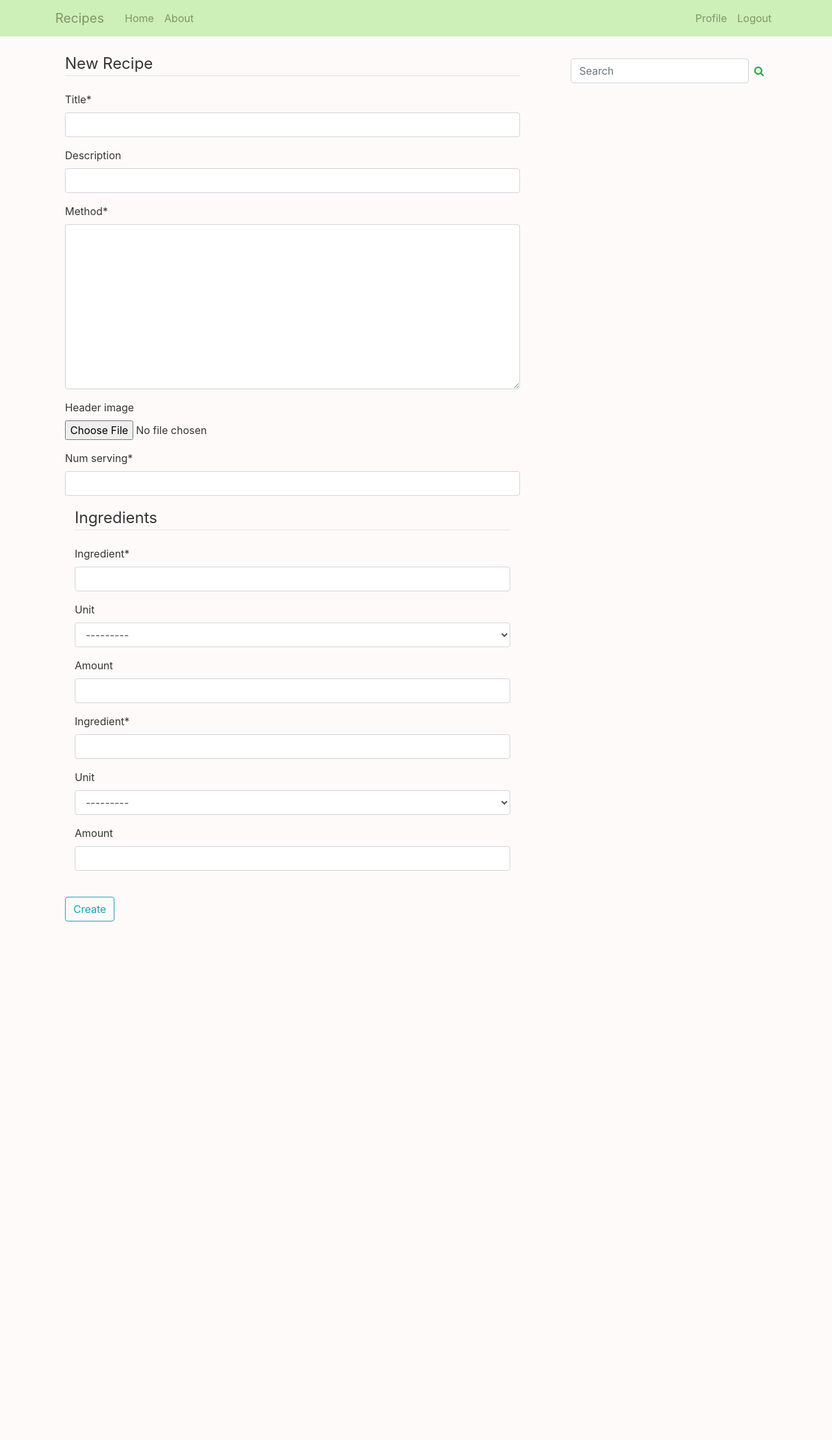
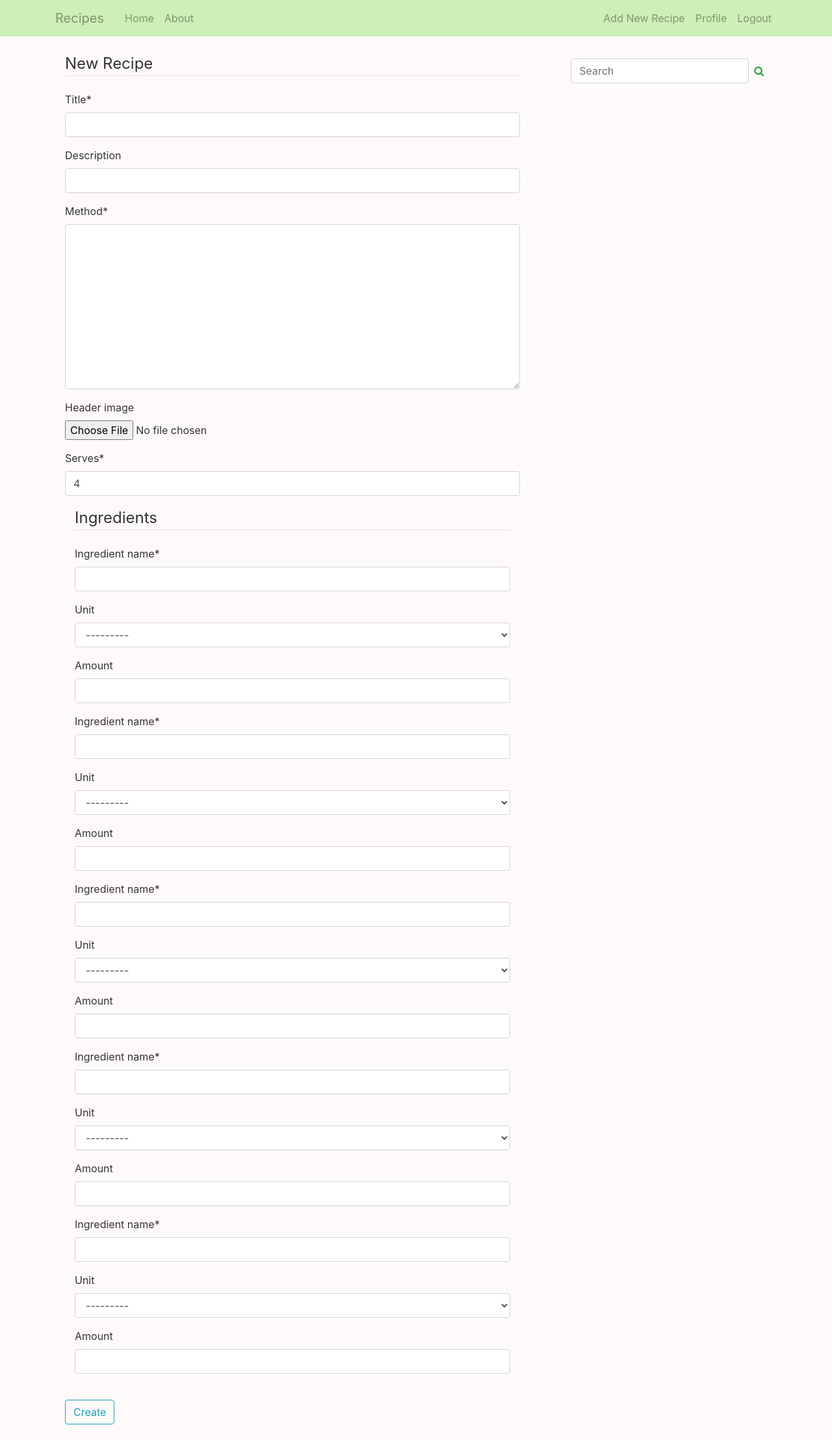
Before and after one commit to MukaiC/recipes, a Django app: page /recipe/new/ in a window 1280 px wide. Shown: the whole page at 65% size. Before the commit the page ends 1418 px from the top, so only its background shows below. Run offline with Django 3.2, Linux system fonts and the light colour scheme; the visitor is signed in with stand-in values (Sample User, id 1); some libraries are stand-ins or nearby versions.

Commit message:
Modified create view, changed amount in RecipeIngredient to CharField, added link to create new recipe page, added ingredients' amount and unit to recipe detail page

```diff
--- a/recipes/forms.py
+++ b/recipes/forms.py
@@ -3,26 +3,33 @@ from django.forms.models import inlineformset_factory
 from .models import User, Recipe, Ingredient, RecipeIngredient
 
 class RecipeCreateForm(forms.ModelForm):
+    def __init__(self, *args, **kwargs):
+        super(RecipeCreateForm, self).__init__(*args, **kwargs)
+        self.fields['num_serving'].initial = 4
     class Meta:
         model = Recipe
         # exclude = ['author', 'date_posted']
         exclude = ['author', 'ingredients', 'date_posted']
         labels = {
-            'name': 'Title'
+            'name': 'Title',
+            'num_serving': 'Serves'
         }
 
-class IngredientAddForm(forms.ModelForm):
-    class Meta:
-        model = Ingredient
-        fields = ['name']
-        labels = {
-            'name': 'Cannot find your ingredient in the list? Add it here'
-        }
+# class IngredientAddForm(forms.ModelForm):
+#     class Meta:
+#         model = Ingredient
+#         fields = ['name']
+#         labels = {
+#             'name': 'Cannot find your ingredient in the list? Add it here'
+#         }
 
 class RecipeIngredientForm(forms.ModelForm):
     class Meta:
         model = RecipeIngredient
         fields = ['ingredient', 'unit', 'amount']
+        labels = {
+            'ingredient': 'Ingredient name'
+        }
         widgets = {
             'ingredient': forms.TextInput(),
             'class': 'form-control'
@@ -36,4 +43,4 @@ class RecipeIngredientForm(forms.ModelForm):
     #     return self.cleaned_data
 
 
-RecipeIngredientFormSet = inlineformset_factory(Recipe, RecipeIngredient, form=RecipeIngredientForm, extra=2, can_delete=False)
+RecipeIngredientFormSet = inlineformset_factory(Recipe, RecipeIngredient, form=RecipeIngredientForm, extra=5, can_delete=False)
--- a/recipes/models.py
+++ b/recipes/models.py
@@ -9,10 +9,11 @@ UNIT_CHOICES =  [
     ('tbs', 'tbs'),
     ('tsp', 'tsp'),
     ('cup', 'cup'),
+    ('cups', 'cups'),
     ('g', 'g'),
     ('kg','kg'),
     ('ml', 'ml'),
-    ('l', 'litre')
+    ('l', 'L')
 ]
 
 # Cannot be moved to users.models.py mid-project due to dependancy issues
@@ -72,10 +73,12 @@ class RecipeIngredient(models.Model):
     recipe = models.ForeignKey('Recipe', on_delete=models.CASCADE, related_name='recipeingredients')
     ingredient = models.ForeignKey('Ingredient', on_delete=models.CASCADE, related_name='recipeingredients')
     unit = models.CharField(max_length=30, blank=True, choices=UNIT_CHOICES)
-    amount = models.DecimalField(max_digits=4, decimal_places=2, null=True, blank=True)
+    amount = models.CharField(max_length=30, null=True, blank=True)
+    # amount = models.DecimalField(max_digits=5, decimal_places=2, null=True, blank=True)
 
     def __str__(self):
-        return f"{self.ingredient} for {self.recipe} recipe"
+        return self.ingredient.name
+        # return f"{self.ingredient} for {self.recipe} recipe"
 
 # class Image(models.Model):
 #     recipe = models.ForeignKey('Recipe', on_delete=models.CASCADE, related_name='image')
--- a/recipes/templates/recipes/layout.html
+++ b/recipes/templates/recipes/layout.html
@@ -35,6 +35,7 @@
             <!-- Navbar Right Side -->
             <div class="navbar-nav">
               {% if user.is_authenticated %}
+                <a class="nav-item nav-link" href="{% url 'recipes:create' %}">Add New Recipe</a>
                 <a class="nav-item nav-link" href="{% url 'profile' %}">Profile</a>
                 <a class="nav-item nav-link" href="{% url 'logout' %}">Logout</a>
               {% else %}
--- a/recipes/views.py
+++ b/recipes/views.py
@@ -6,7 +6,7 @@ from django.shortcuts import render, redirect
 from django.views.generic import ListView, DetailView, CreateView
 from django.views.generic.edit import ModelFormMixin
 from .models import User, Recipe, Ingredient, RecipeIngredient
-from .forms import RecipeCreateForm, IngredientAddForm, RecipeIngredientForm, RecipeIngredientFormSet
+from .forms import RecipeCreateForm, RecipeIngredientForm, RecipeIngredientFormSet
 
 
 
@@ -65,7 +65,15 @@ class RecipeCreateView(CreateView):
                 r_i.ingredient = Ingredient.objects.get(name=ing)
                 r_i.unit = form['unit'].value()
                 # r_i.amount = form['amount'].value()
-                r_i.amount = float(form['amount'].value())
+                r_i.amount = form['amount'].value()
+
+                # amount = form['amount'].value()
+                # if amount == '':
+                #     r_i.amount = '0.00'
+                # else:
+                #     r_i.amount = float(amount)
+
+                    # r_i.amount = float(form['amount'].value())
                 r_i.save()
 
         try:
```
Also changed, not shown: recipes/templates/recipes/recipe.html (+6 -2 lines), recipes/migrations/0006_auto_20201013_1038.py (added), recipes/migrations/0007_auto_20201013_1322.py (added).
